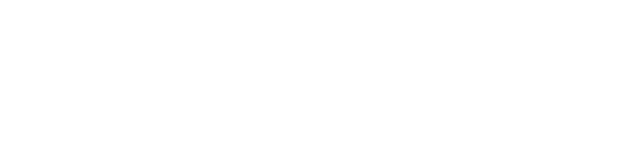
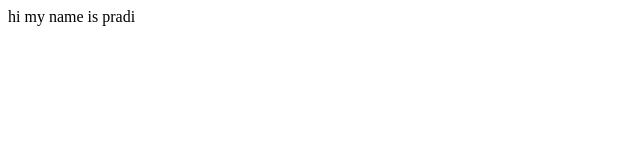
Before and after one commit to Abhishek02003/X-Clone, a plain HTML site: page index.html in a window 1280 px wide. Shown: the whole page, without its empty margins (0-640 px from the left). Drawn offline with Linux system fonts and the light colour scheme.

Commit message:
add paragraph to body

```diff
--- a/index.html
+++ b/index.html
@@ -6,6 +6,6 @@
     <title>Document</title>
 </head>
 <body>
-
+    hi my name is pradi
 </body>
 </html>
```
